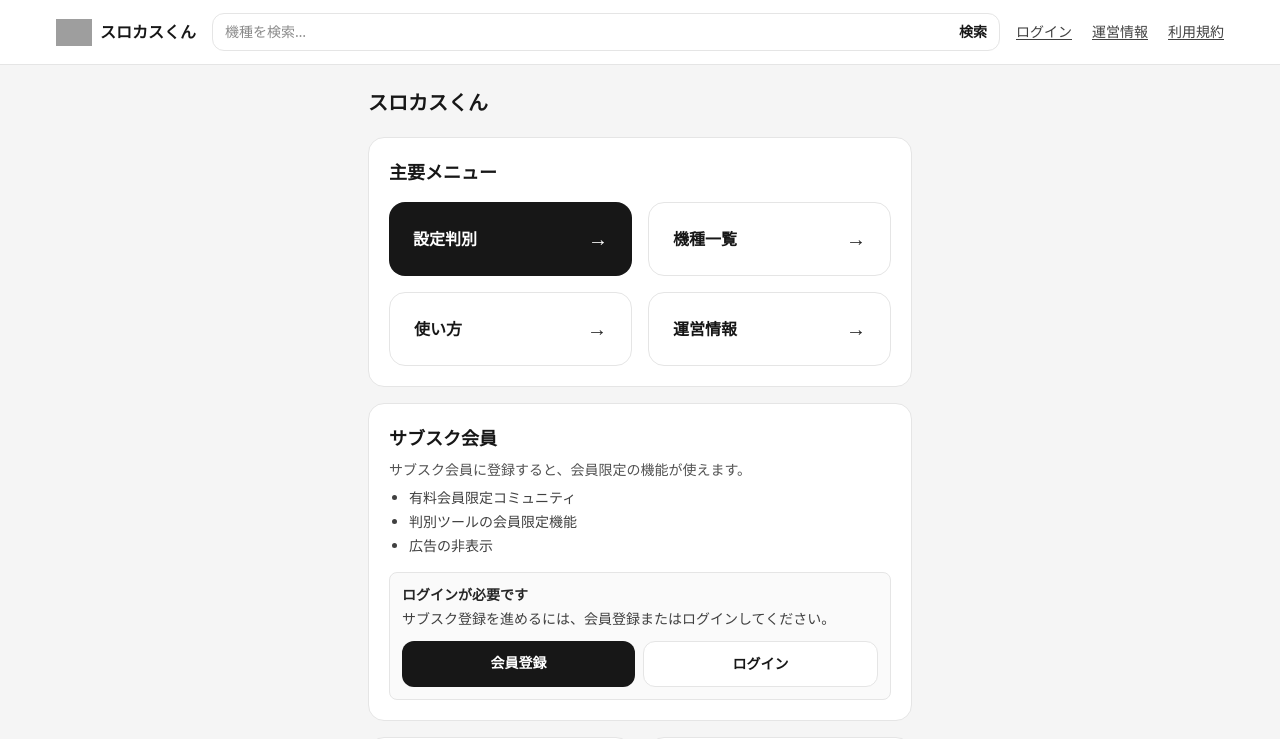
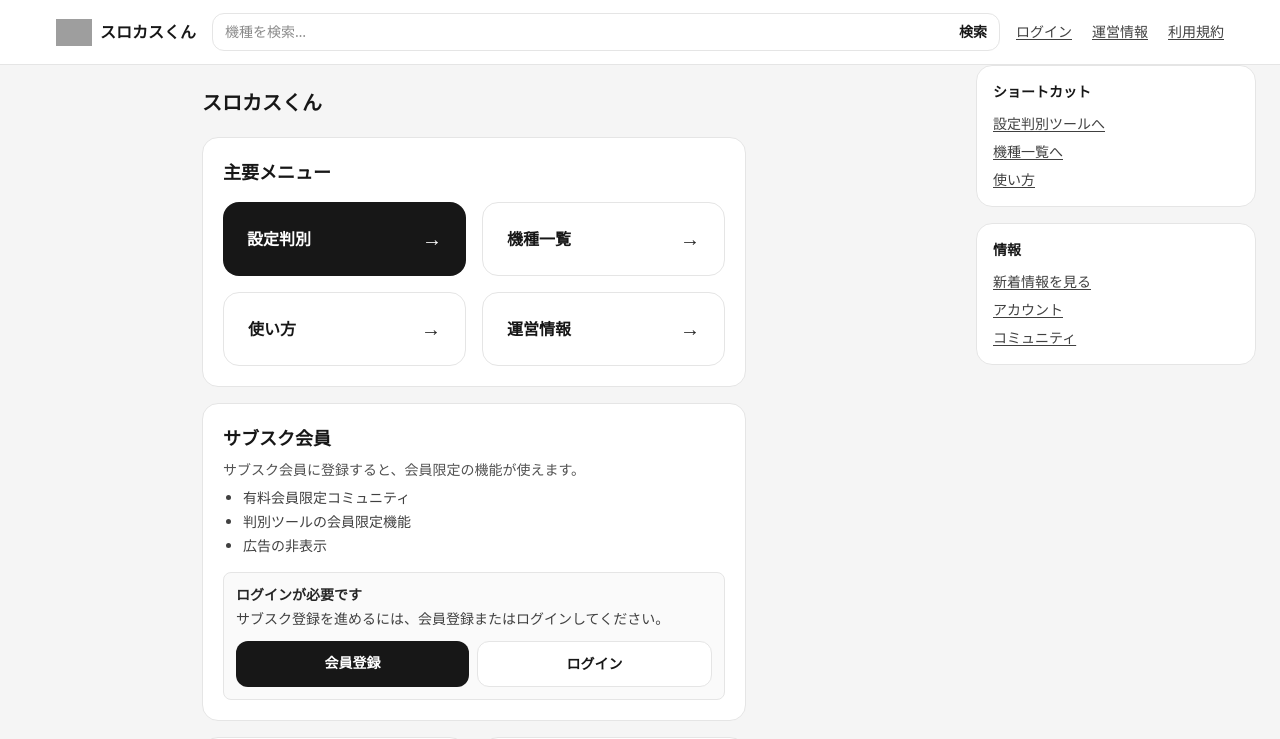
Before and after one commit to roki0711416-hash/------, a Next.js app: page / in a window 1280 px wide. Shown: the top 739 px of the page. Built offline with nearby package versions, Linux system fonts and the light colour scheme; no server answers; grey boxes are pictures that could not be loaded.

Commit message:
UI: desktop 3-column layout

```diff
--- a/app/layout.tsx
+++ b/app/layout.tsx
@@ -105,7 +105,73 @@ export default function RootLayout({
             </div>
           </div>
         </header>
-        {children}
+        <div className="mx-auto w-full max-w-[1440px] px-0 lg:px-6">
+          <div className="lg:flex lg:gap-6">
+            {/* 左：広告（狭いPCでは非表示） */}
+            <aside className="hidden shrink-0 2xl:block w-[300px]">
+              <div className="sticky top-4">
+                <div className="min-h-[600px] rounded-2xl border border-neutral-200 bg-white p-3">
+                  <p className="text-xs font-semibold text-neutral-500">広告</p>
+                  <div className="mt-2 min-h-[560px] rounded-xl bg-neutral-50" />
+                </div>
+              </div>
+            </aside>
+
+            {/* 中：メイン */}
+            <div className="min-w-0 flex-1">
+              <div className="w-full xl:max-w-[900px] 2xl:max-w-[960px]">
+                {children}
+              </div>
+            </div>
+
+            {/* 右：情報（狭いPCでは非表示） */}
+            <aside className="hidden shrink-0 xl:block w-[280px]">
+              <div className="sticky top-4 space-y-4">
+                <section className="rounded-2xl border border-neutral-200 bg-white p-4">
+                  <h2 className="text-sm font-semibold text-neutral-900">ショートカット</h2>
+                  <ul className="mt-3 space-y-2 text-sm">
+                    <li>
+                      <Link href="/judge" className="text-neutral-700 underline underline-offset-2">
+                        設定判別ツールへ
+                      </Link>
+                    </li>
+                    <li>
+                      <Link href="/machines" className="text-neutral-700 underline underline-offset-2">
+                        機種一覧へ
+                      </Link>
+                    </li>
+                    <li>
+                      <Link href="/guide" className="text-neutral-700 underline underline-offset-2">
+                        使い方
+                      </Link>
+                    </li>
+                  </ul>
+                </section>
+
+                <section className="rounded-2xl border border-neutral-200 bg-white p-4">
+                  <h2 className="text-sm font-semibold text-neutral-900">情報</h2>
+                  <ul className="mt-3 space-y-2 text-sm">
+                    <li>
+                      <Link href="/" className="text-neutral-700 underline underline-offset-2">
+                        新着情報を見る
+                      </Link>
+                    </li>
+                    <li>
+                      <Link href="/account" className="text-neutral-700 underline underline-offset-2">
+                        アカウント
+                      </Link>
+                    </li>
+                    <li>
+                      <Link href="/community" className="text-neutral-700 underline underline-offset-2">
+                        コミュニティ
+                      </Link>
+                    </li>
+                  </ul>
+                </section>
+              </div>
+            </aside>
+          </div>
+        </div>
         <footer className="mt-auto w-full border-t border-neutral-200 bg-white">
           <nav
             aria-label="フッター"
```
